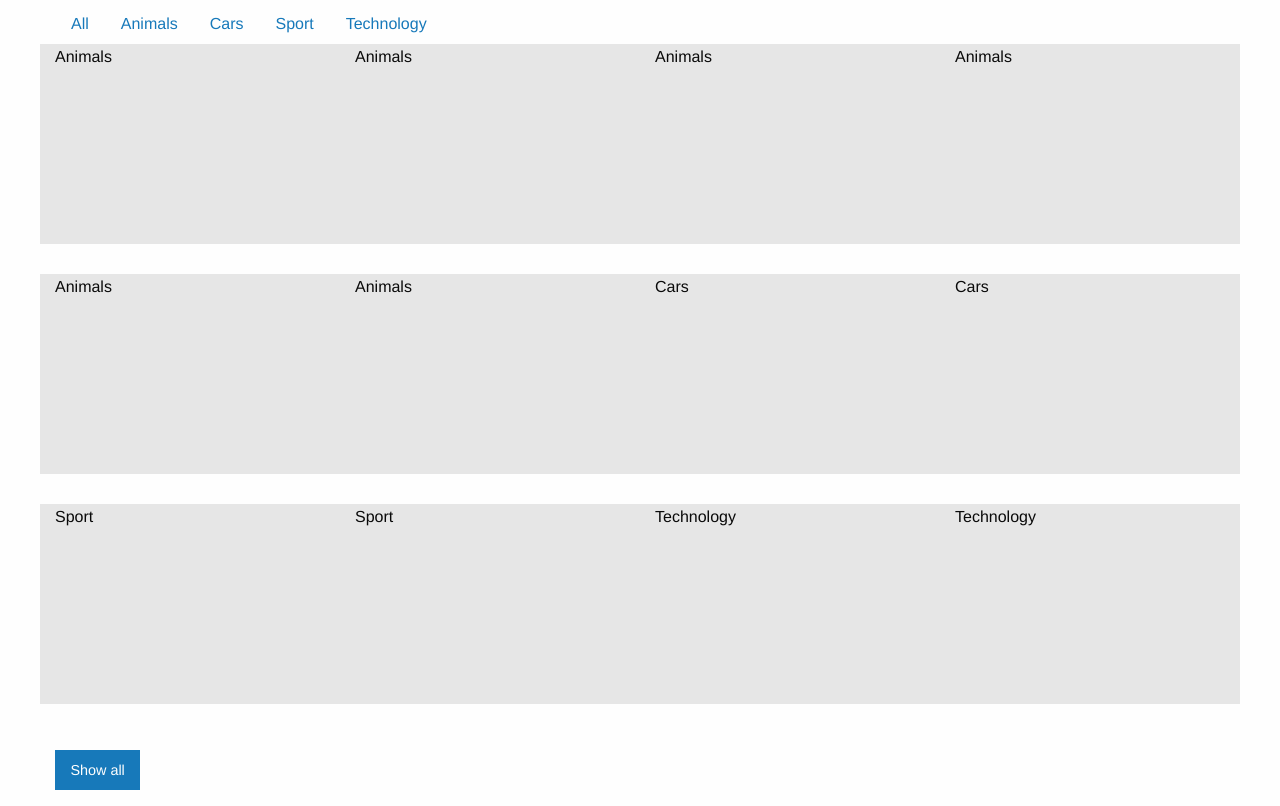
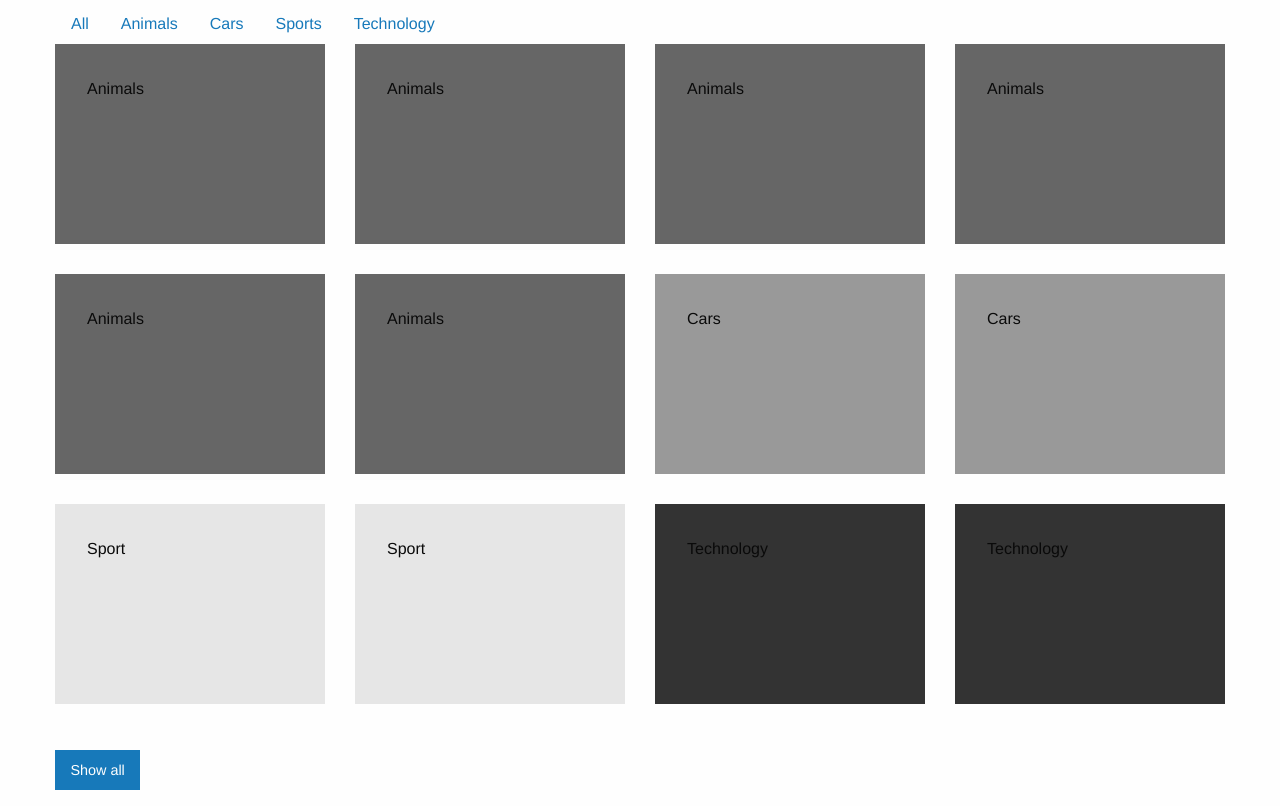
Before and after one commit to jonbrownm/js-playground, a website: page src/index.html in a window 1280 px wide. Shown: the part 70-876 px from the top of the page. Drawn offline with Linux system fonts and the light colour scheme.

Commit message:
Updated styling of categories

```diff
--- a/src/css/components/_cmp-category-article-selector.scss
+++ b/src/css/components/_cmp-category-article-selector.scss
@@ -4,8 +4,33 @@
 		list-style: none;
 
 		.cmp-category-article-selector__article-list-item {
-			height: 200px;
-			background: $light-gray;
+
+			.cmp-category-article-selector__article-list-item-content {
+				height: 200px;
+				padding: 2rem;
+				background: $light-gray;
+
+				&.is-animals-category {
+					background: #666666;
+				}
+
+				&.is-cars-category {
+					background: #999999;
+
+				}
+
+				&.is-sports-category {
+					background: #CDCDCD;
+
+				}
+
+				&.is-technology-category {
+					background: #333333;
+
+				}
+
+			}
+
 		}
 
 	}
--- a/src/index.html
+++ b/src/index.html
@@ -19,47 +19,71 @@
 						<li><a href="#" class="cmp-category-article-selector__article-selector-item" data-category-type="All">All</a></li>
 						<li><a href="#" class="cmp-category-article-selector__article-selector-item" data-category-type="Animals">Animals</a></li>
 						<li><a href="#" class="cmp-category-article-selector__article-selector-item" data-category-type="Cars">Cars</a></li>
-						<li><a href="#" class="cmp-category-article-selector__article-selector-item" data-category-type="Sport">Sport</a></li>
+						<li><a href="#" class="cmp-category-article-selector__article-selector-item" data-category-type="Sports">Sports</a></li>
 						<li><a href="#" class="cmp-category-article-selector__article-selector-item" data-category-type="Technology">Technology</a></li>
 					</ul>
 				</div>
 			</div>
 			<ul class="row small-up-4 cmp-category-article-selector__article-list">
 				<li class="column column-block cmp-category-article-selector__article-list-item" data-category-type="Animals">
+					<div class="cmp-category-article-selector__article-list-item-content is-animals-category">
 						<span>Animals</span>
+					</div>
 				</li>
 				<li class="column column-block cmp-category-article-selector__article-list-item" data-category-type="Animals">
+					<div class="cmp-category-article-selector__article-list-item-content is-animals-category">
 						<span>Animals</span>
+					</div>
 				</li>
 				<li class="column column-block cmp-category-article-selector__article-list-item" data-category-type="Animals">
+					<div class="cmp-category-article-selector__article-list-item-content is-animals-category">
 						<span>Animals</span>
+					</div>
 				</li>
 				<li class="column column-block cmp-category-article-selector__article-list-item" data-category-type="Animals">
+					<div class="cmp-category-article-selector__article-list-item-content is-animals-category">
 						<span>Animals</span>
+					</div>
 				</li>
 				<li class="column column-block cmp-category-article-selector__article-list-item" data-category-type="Animals">
+					<div class="cmp-category-article-selector__article-list-item-content is-animals-category">
 						<span>Animals</span>
+					</div>
 				</li>
 				<li class="column column-block cmp-category-article-selector__article-list-item" data-category-type="Animals">
+					<div class="cmp-category-article-selector__article-list-item-content is-animals-category">
 						<span>Animals</span>
+					</div>
 				</li>
 				<li class="column column-block cmp-category-article-selector__article-list-item" data-category-type="Cars">
+					<div class="cmp-category-article-selector__article-list-item-content is-cars-category">
 						<span>Cars</span>
+					</div>
 				</li>
 				<li class="column column-block cmp-category-article-selector__article-list-item" data-category-type="Cars">
+					<div class="cmp-category-article-selector__article-list-item-content is-cars-category">
 						<span>Cars</span>
+					</div>
 				</li>
-				<li class="column column-block cmp-category-article-selector__article-list-item" data-category-type="Sport">
+				<li class="column column-block cmp-category-article-selector__article-list-item" data-category-type="Sports">
+					<div class="cmp-category-article-selector__article-list-item-content is-sport-category">
 						<span>Sport</span>
+					</div>
 				</li>
-				<li class="column column-block cmp-category-article-selector__article-list-item" data-category-type="Sport">
+				<li class="column column-block cmp-category-article-selector__article-list-item" data-category-type="Sports">
+					<div class="cmp-category-article-selector__article-list-item-content is-sport-category">
 						<span>Sport</span>
+					</div>
 				</li>
 				<li class="column column-block cmp-category-article-selector__article-list-item" data-category-type="Technology">
+					<div class="cmp-category-article-selector__article-list-item-content is-technology-category">
 						<span>Technology</span>
+					</div>
 				</li>
 				<li class="column column-block cmp-category-article-selector__article-list-item" data-category-type="Technology">
+					<div class="cmp-category-article-selector__article-list-item-content is-technology-category">
 						<span>Technology</span>
+					</div>
 				</li>
 			</ul>
 			<div class="row">
```
Also changed, not shown: src/css/app.min.css. Lines whose indentation alone changed are shown as unchanged.
